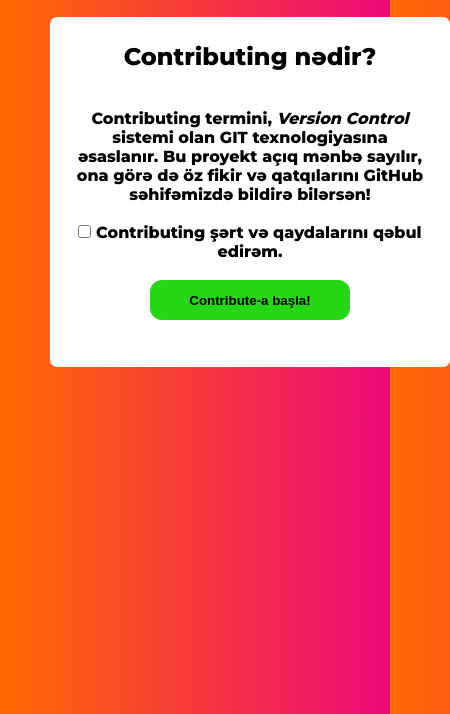
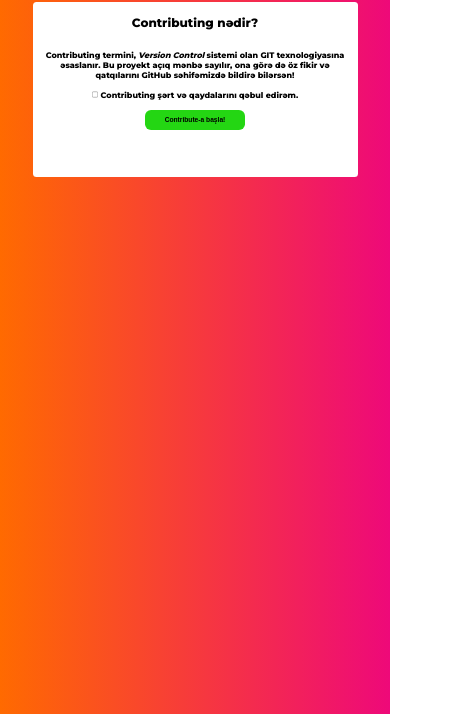
Before and after one commit to tuncayofficial/energy-drinks, a plain HTML site: page contributing.html in a window 390 px wide. Shown: the part 130-844 px from the top of the page, 450 px wide, since content can reach past the window. Drawn offline with Linux system fonts and the light colour scheme.

Commit message:
responsive update

```diff
--- a/contributing.html
+++ b/contributing.html
@@ -28,11 +28,13 @@
     </div>
     <script src = "script.js"></script>
     <style>
-        @media all and (max-width: 640px){
+        @media all and (max-width: 1000px){
      .card {
-       width : 350px;
+       /* width : 350px;
        height : 800px;
        overflow: auto;
+       */
+       zoom : 50%;
      }
 }
     </style>
```
